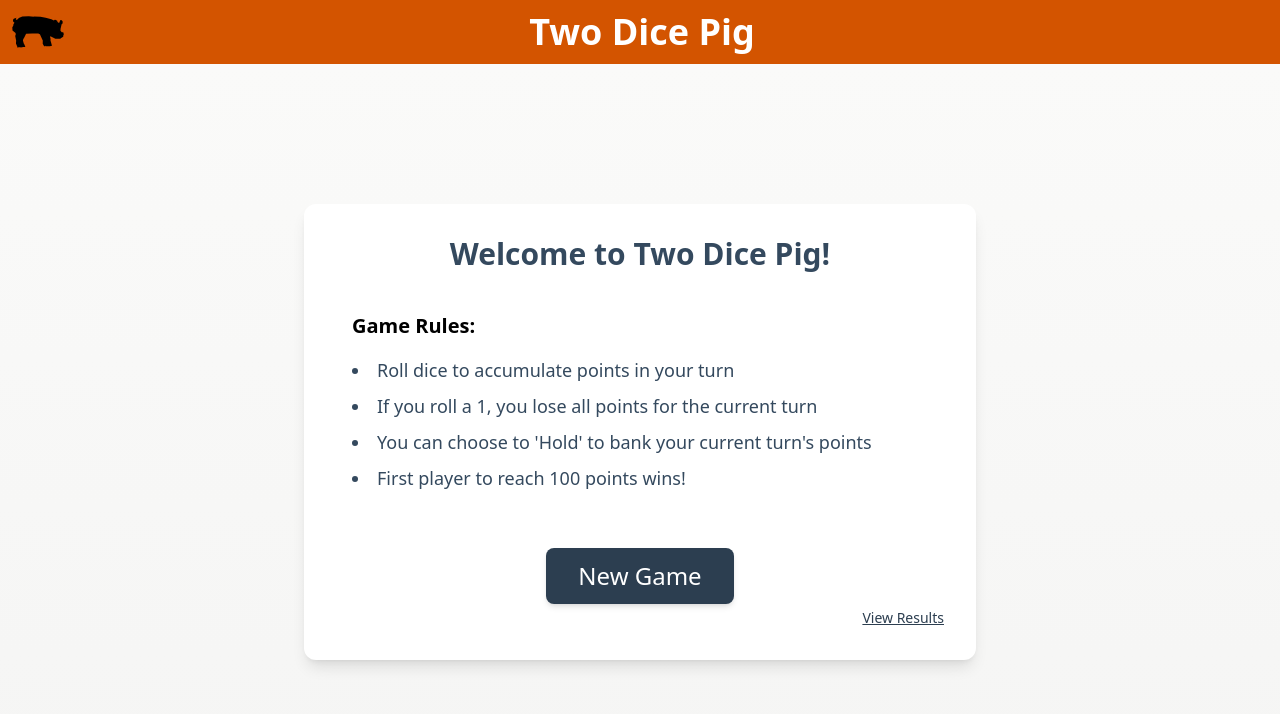
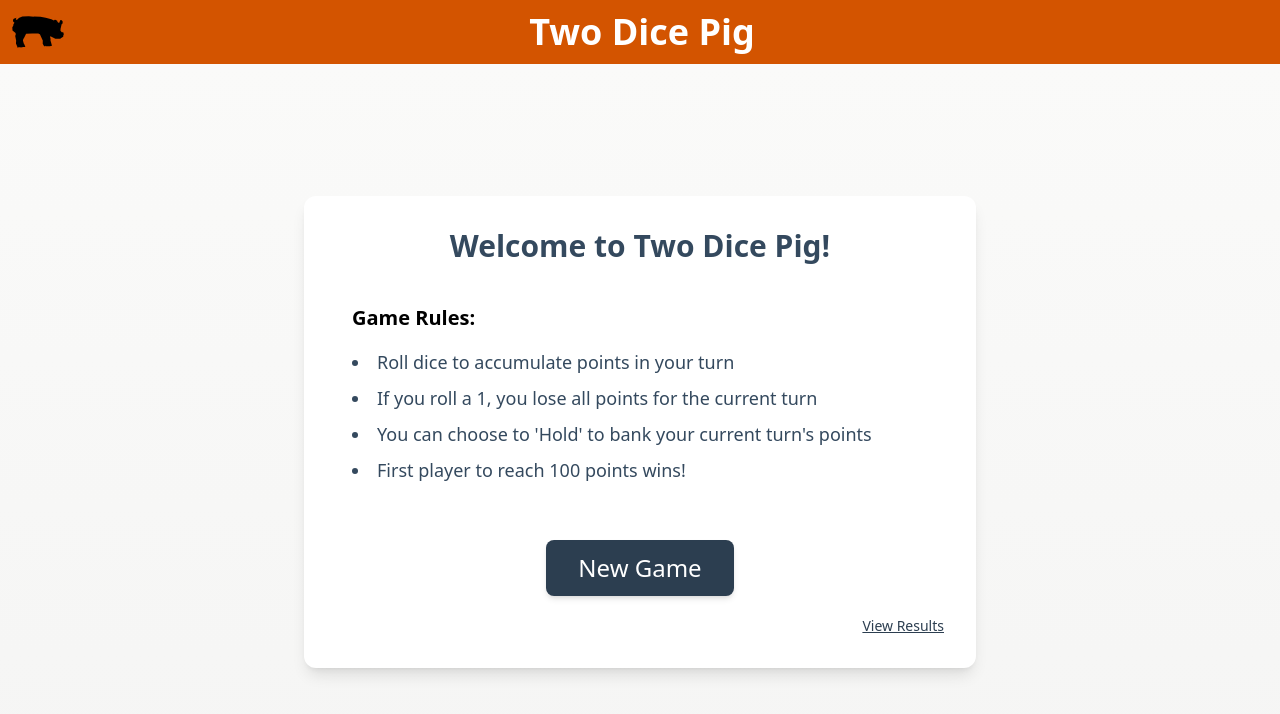
Before and after one commit to mmorris515/pig-game-new, a React (Vite) app: page / in a window 1280 px wide. Shown: the top 714 px of the page. Built offline with nearby package versions, Linux system fonts and the light colour scheme; a web font is replaced by a local one.

Commit message:
Adjust 'View Results' link positioning

```diff
--- a/src/pages/Home/Home.tsx
+++ b/src/pages/Home/Home.tsx
@@ -51,7 +51,7 @@ const HomePage: React.FC = () => {
           </div>
           <a
             href="/results"
-            className="text-sm text-midnightBlue underline flex self-end ml-auto mt-3 md:mt-1"
+            className="text-sm text-midnightBlue underline flex self-end ml-auto mt-10 md:mt-5"
           >
             View Results
           </a>
```
